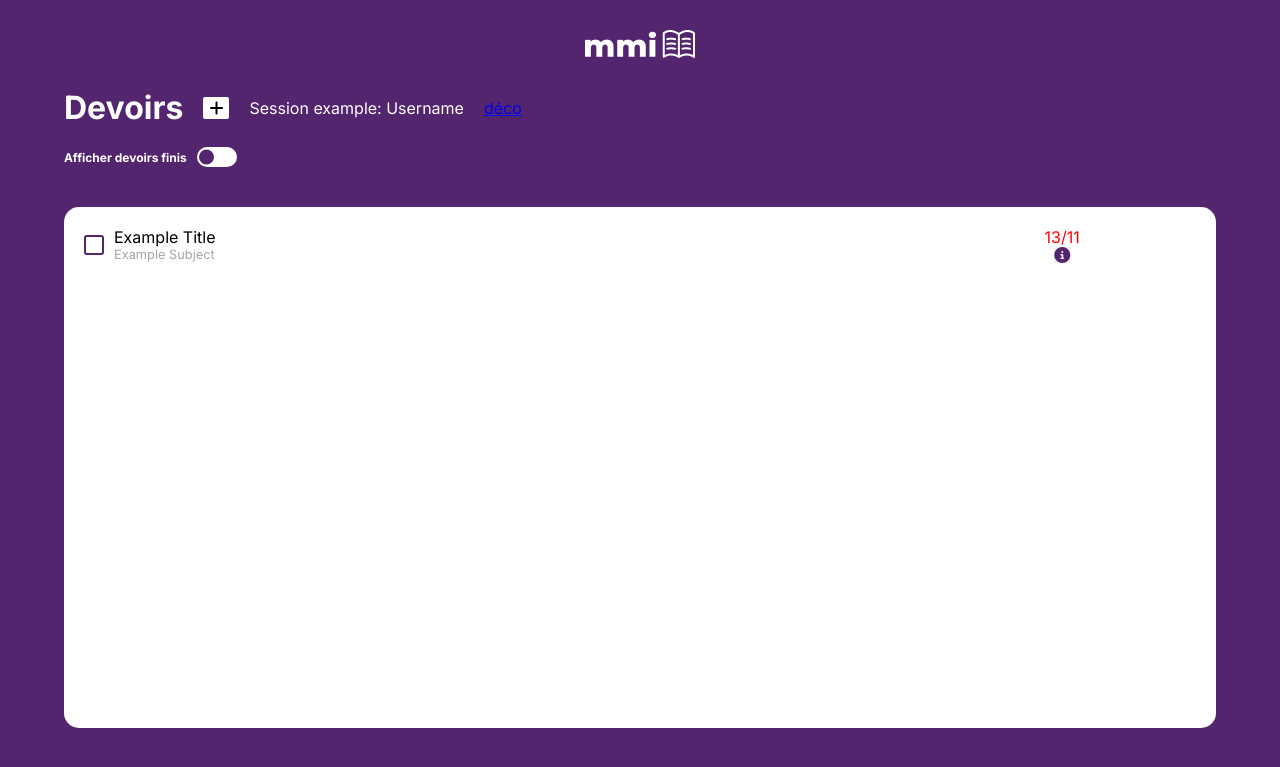
After one commit to AY2018/MMIApp, a PHP site: page /index.html in a window 1280 px wide. The commit adds this page. Shown: the top 767 px of the page. Run offline with PHP 8.4, Linux system fonts and the light colour scheme; some web fonts are replaced.

Commit message:
styling checkbox

```diff
--- /dev/null
+++ b/index.html
@@ -0,0 +1,101 @@
+<!DOCTYPE html>
+<html lang="fr">
+
+<head>
+    <meta charset="UTF-8">
+    <meta name="viewport" content="width=device-width, initial-scale=1.0">
+    <link rel="stylesheet" href="https://cdnjs.cloudflare.com/ajax/libs/font-awesome/6.4.0/css/all.min.css" />
+    <link rel="stylesheet" href="./styles/general.css">
+    <link rel="stylesheet" href="./styles/home.css">
+    <script type="text/javascript" src="https://ajax.googleapis.com/ajax/libs/jquery/3.7.1/jquery.min.js"></script>
+    <script src="https://code.jquery.com/jquery-3.7.1.min.js"></script>
+    <title>MMI Devoirs</title>
+</head>
+
+<body>
+
+    <header>
+        <figure>
+            <img src="./img/Group3.png" alt="">
+        </figure>
+    </header>
+
+    <main>
+        <section class="heading">
+            <h1>Devoirs</h1>
+            <!-- Example button (you can change it according to your needs) -->
+            <i class="fa-solid fa-plus btnAddDevoir" onclick="openAdd()"></i>
+
+            <style>
+                .session {
+                    color: white;
+                }
+            </style>
+            <p class="session">
+                Session example: Username
+            </p>
+
+            <a href="#">déco</a>
+        </section>
+
+        <section class="sub_heading">
+
+            <div class="row_type_done">
+                <h2>Afficher devoirs finis</h2>
+                <div>
+                    <input type="checkbox" id="toggle-btn">
+                    <label for="toggle-btn"></label>
+                </div>
+            </div>
+        </section>
+
+        <h1 id="currentDate"></h1>
+
+        <article class="main_content">
+            <ul>
+                <!-- Example list item (you can replicate it according to your needs) -->
+                <li>
+                    <form action='#' method='post'>
+                        <input type='hidden' name='devoirID' value='ExampleValue'>
+                        <input type='submit' name='done-checkbox' class='done-checkbox' value="">
+                        <i class="fa-solid fa-check"></i>
+                    </form>
+                    <div class='firstColumn'>
+                        <h2 class='title'>Example Title</h2>
+                        <p class='matiere'>Example Subject</p>
+                    </div>
+                    <div class='secondColumn'>
+                        <p class='date'>13/11</p>
+                        <button id='iDevoir' class='fa-solid fa-circle-info' onclick='openInfo()'></button>
+                    </div>
+                </li>
+            </ul>
+        </article>
+    </main>
+
+    <article class="addDevoir" id="addForm">
+        <!-- Add Form here -->
+    </article>
+
+    <article class="addDevoir" id="modifForm">
+        <!-- Modify Form here -->
+    </article>
+
+    <article class="infoDevoir" id="infoDevoir">
+        <!-- Info content here -->
+    </article>
+
+    <script>
+        function check() {
+    const button = document.getElementById('iDevoir');
+
+    if (button.classList.contains('checked')) {
+        button.classList.remove('checked');
+    } else {
+        button.classList.add('checked');
+    }
+}
+
+    </script>
+</body>
+</html>
--- a/styles/home.css
+++ b/styles/home.css
@@ -164,6 +164,7 @@ ul li .fa-circle-info{
 ul li.done {
     opacity: 0.5;
     display: none;
+    align-items: center;
 }
 
 ul li.done .title{
@@ -178,6 +179,65 @@ ul li.done .firstColumn{
     text-align: center;
 }
 
+
+
+.done-checkbox {
+    border: 2px solid #333;
+    background-color: transparent;
+    border-radius: 3px;
+    width: 20px;
+    height: 20px;
+    padding: 0;
+    display: inline-block;
+    position: relative;
+    outline: none;
+    cursor: pointer;
+
+}
+
+/* Hide the default icon */
+ul li form .fa-check:before {
+    opacity: 0;
+}
+
+/* Style when the button is "checked" */
+
+ul li form{
+    position: relative;
+}
+
+ul li .done-checkbox {
+    border-color: #53256E;
+    position: absolute;
+    position: absolute;
+    top: 50%;
+    left: 50%;
+    transform: translate(-50%, -50%);
+    font-weight: bold;
+}
+
+
+ul li form .fa-check:before{
+    position: absolute;
+    color: #53256E;
+    position: absolute;
+    top: 50%;
+    left: 50%;
+    transform: translate(-50%, -50%);
+    font-weight: bold;
+
+}
+
+ul li.done form .fa-check:before{
+    opacity: 1;
+
+}
+
+#iDevoir{
+    border: none;
+    font-size: 1rem;
+    cursor: pointer;
+}
 
 
 /*** Add Devoir ***/
```
Also changed, not shown: index.php (+1 -8 lines).
